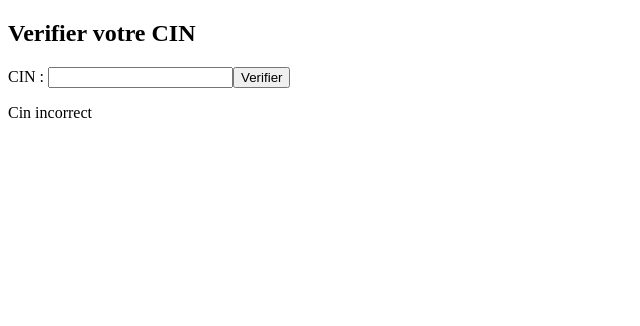
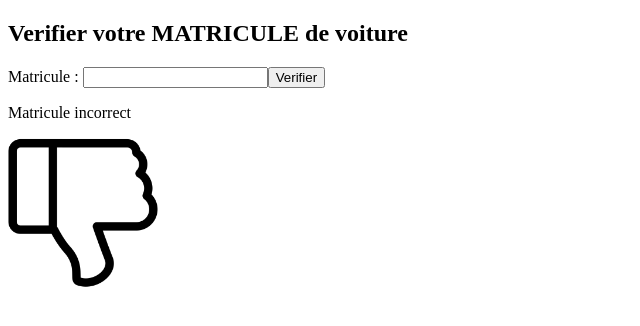
Before and after one commit to medharik/omnia1_2023, a plain HTML site: page js_algo/basesJS/regex/cin.html in a window 1280 px wide. Both pictures are taken after a click on the button "Verifier". Shown: the whole page, without its empty margins (0-640 px from the left). Drawn offline with Linux system fonts and the light colour scheme.

Commit message:
BASE DE JAVADSCRIPT : exemple MATRICULE AVEC IMAGE

```diff
--- a/js_algo/basesJS/regex/Untitled-1.js
+++ b/js_algo/basesJS/regex/Untitled-1.js
@@ -17,7 +17,7 @@ if (modelCin.test(cin)) {
     alert("CIn incorrect");
 }
 
-
-1A1
+// https://github.com/medharik/omnia1_2023
+1/A1
 12A12324
 1B123
--- a/js_algo/basesJS/regex/cin.html
+++ b/js_algo/basesJS/regex/cin.html
@@ -8,20 +8,24 @@
 </head>
 <body>
 
-    <h2>Verifier votre CIN </h2>
-    CIN : <input type="text"  id="cin"><button onclick="verifierCin()">Verifier</button>
+    <h2>Verifier votre MATRICULE de voiture </h2>
+    Matricule : <input type="text"  id="mat"><button onclick="verifierMatricule()">Verifier</button>
     <p id="resultat">...</p>
+    <img src="" alt="" id="tof" width="150">
 
 
     <script>
-        function verifierCin() {
-           let  x = document.getElementById('cin');
+        function verifierMatricule() {
+           let  x = document.getElementById('mat');
            let  e = document.getElementById('resultat');
-            let modelCin=/[a-z]{1,2}[ /-]{0,}[0-9]{5,6}/
-            if (modelCin.test(x.value)) {
-              e.innerHTML="Cin correct";
+           let  tof = document.getElementById('tof');
+            let modelMat=/[0-9]{1,2}[ -/]{0,}[a-zA-Z]{1}[ -/]{0,}[0-9]{1,}/
+            if (modelMat.test(x.value)) {
+              e.innerHTML="MAtricule correct";
+              tof.src="good.png";
             } else {
-                e.innerHTML="Cin incorrect";
+                e.innerHTML="Matricule incorrect";
+                tof.src="bad.png";
 
             }
        }
```
Also changed, not shown: js_algo/basesJS/regex/bad.png (added), js_algo/basesJS/regex/good.png (added).
